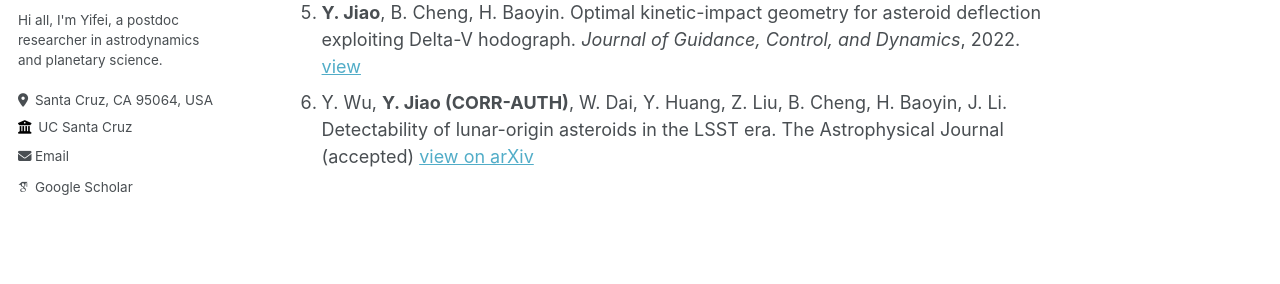
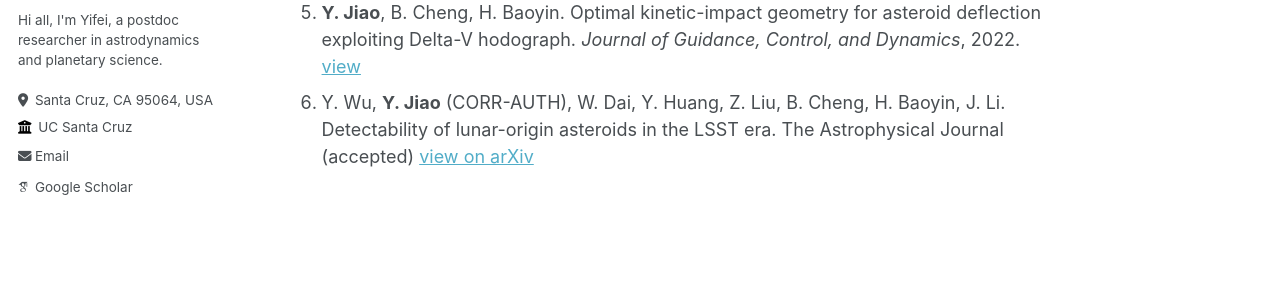
Before and after one commit to jiaoyf-thu/jiaoyf-thu.github.io, a Jekyll site: the page built from _pages/about.md, in a window 1280 px wide and 900 px high, scrolled down 1345 px. Shown: the part 313-597 px from the top of the window. Built offline with Jekyll 4.4.1, drawn with Linux system fonts in a browser that asks for light colours; some web fonts are replaced.

```diff
--- a/_pages/about.md
+++ b/_pages/about.md
@@ -41,4 +41,4 @@ Feel free to contact me at jiaoyf.thu@gmail.com for any discussions!
 1. **Y. Jiao**, B. Cheng, Y. Huang, E. Asphaug, B. Gladman, R. Malhotra, P. Michel, Y. Yu, H. Baoyin. Asteroid Kamoʻoalewa's journey from the lunar Giordano Bruno crater to Earth 1:1 resonance. *Nature Astronomy*, 2024. <a href="https://www.nature.com/articles/s41550-024-02258-z" target="_blank">view</a>
 1. **Y. Jiao**, X. Yan, B. Cheng, H. Baoyin. SPH-DEM modeling of hypervelocity impacts on rubble-pile asteroids. *Monthly Notices of the Royal Astronomical Society*, 2023. <a href="https://doi.org/10.1093/mnras/stad3888" target="_blank">view</a>
 1. **Y. Jiao**, B. Cheng, H. Baoyin. Optimal kinetic-impact geometry for asteroid deflection exploiting Delta-V hodograph. *Journal of Guidance, Control, and Dynamics*, 2022. <a href="https://arc.aiaa.org/doi/10.2514/1.G006876" target="_blank">view</a>
-1. Y. Wu, **Y. Jiao (CORR-AUTH)**, W. Dai, Y. Huang, Z. Liu, B. Cheng, H. Baoyin, J. Li. Detectability of lunar-origin asteroids in the LSST era. The Astrophysical Journal (accepted) <a href="https://arxiv.org/abs/2510.23155" target="_blank">view on arXiv</a>
+1. Y. Wu, **Y. Jiao** (CORR-AUTH), W. Dai, Y. Huang, Z. Liu, B. Cheng, H. Baoyin, J. Li. Detectability of lunar-origin asteroids in the LSST era. The Astrophysical Journal (accepted) <a href="https://arxiv.org/abs/2510.23155" target="_blank">view on arXiv</a>
```
